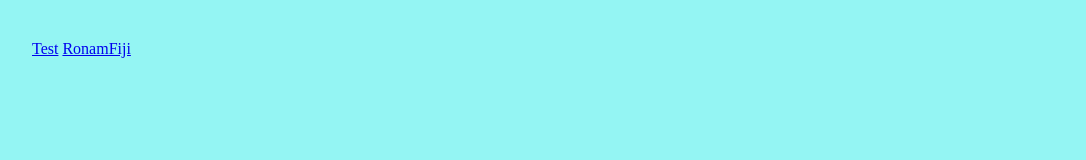
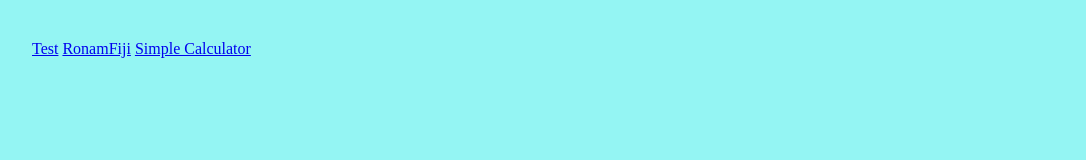
Before and after one commit to Ronamfiji/DreamBigFiji, a plain HTML site: page index.html in a window 1280 px wide. Shown: the top 160 px of the page, without its empty margins (8-1094 px from the left). Drawn offline with Linux system fonts and the light colour scheme.

Commit message:
link updates

```diff
--- a/index.html
+++ b/index.html
@@ -10,6 +10,7 @@
 <body>
   <a href="test.html">Test</a>
   <a href="https://ronamfiji.github.io">RonamFiji</a>
+  <a href="/ReactCalculator/calculator.html">Simple Calculator</a>
 <div class="text-img">DREAMBIGFIJI</div>
 </body>
 </html>
```
